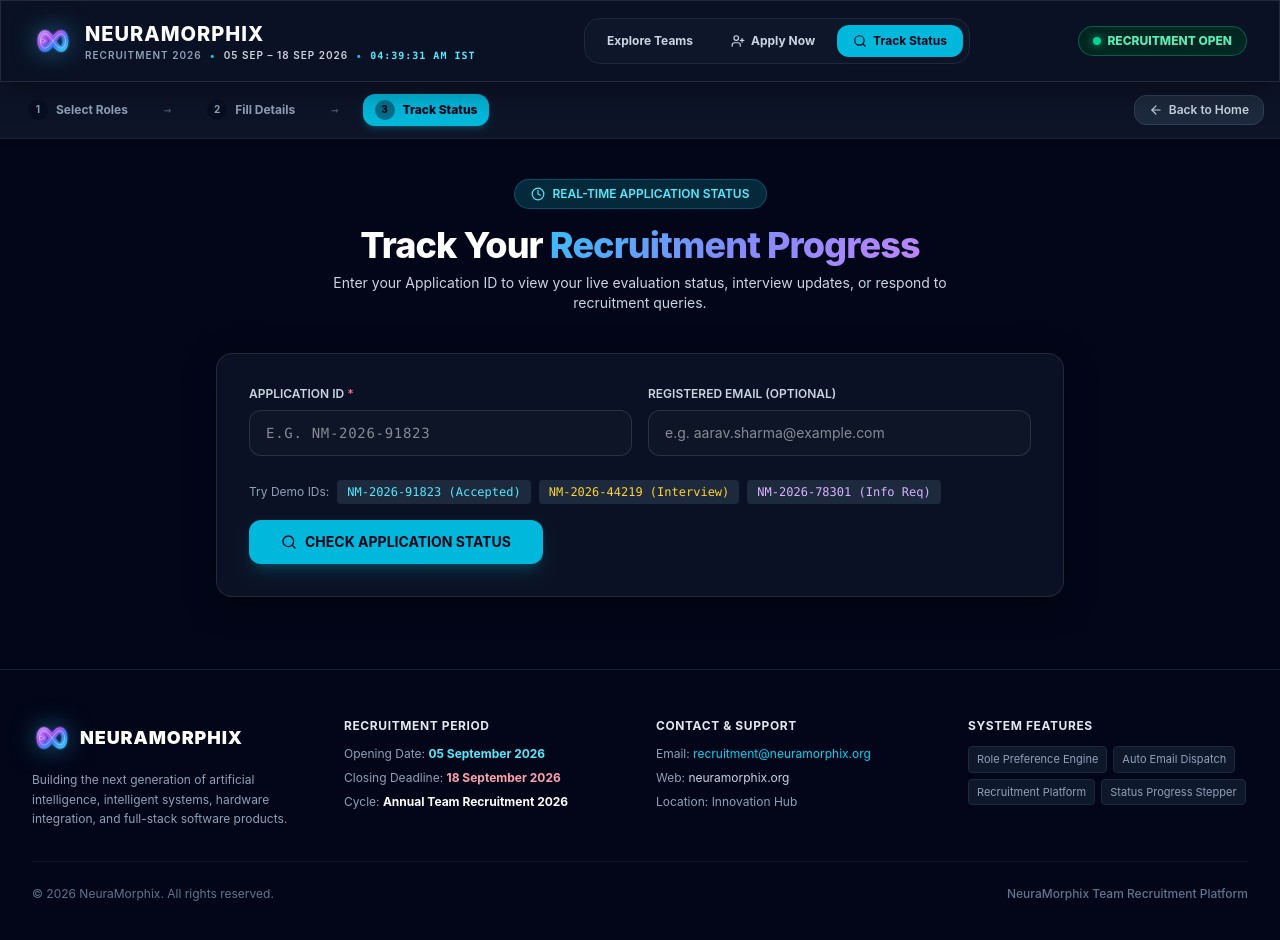
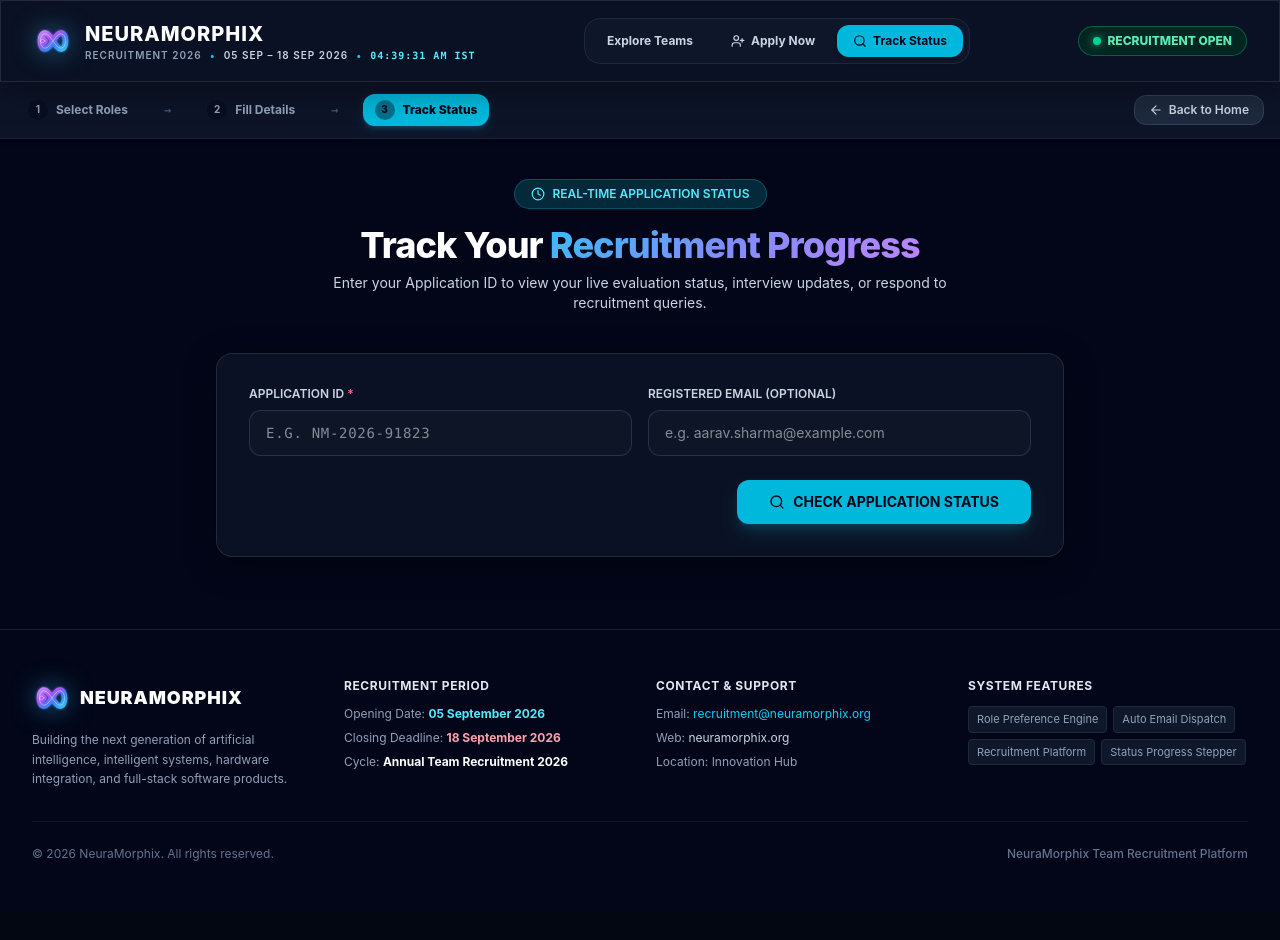
Before and after one commit to YashwantkumarPolaki/NeuraMorphix_recruitment, a React (Vite) app: page / in a window 1280 px wide. Both pictures are taken after a click on the button "Track Status". Shown: the top 940 px of the page. After the commit the page ends 910 px from the top, so only its background shows below. Built offline with nearby package versions, Linux system fonts and the light colour scheme.

Commit message:
Remove demo links and demo buttons from StatusTracker

```diff
--- a/src/components/StatusTracker.tsx
+++ b/src/components/StatusTracker.tsx
@@ -36,17 +36,6 @@ export const StatusTracker: React.FC = () => {
     } else {
       setSearchedApplicant(null);
       setNotFound(true);
-    }
-  };
-
-  const handleQuickDemoSelect = (appId: string) => {
-    setAppIdInput(appId);
-    setEmailInput('');
-    const found = DatabaseService.getApplicantById(appId);
-    if (found) {
-      setSearchedApplicant(found);
-      setNotFound(false);
-      setReplySuccessMsg(null);
     }
   };
 
@@ -151,36 +140,10 @@ export const StatusTracker: React.FC = () => {
             </div>
           </div>
 
-          <div className="flex flex-wrap items-center justify-between gap-4 pt-2">
-            {/* Quick Demo Pre-fill Links */}
-            <div className="flex flex-wrap items-center gap-2 text-xs text-slate-400">
-              <span className="select-none">Try Demo IDs:</span>
-              <button
-                type="button"
-                onClick={() => handleQuickDemoSelect('NM-2026-91823')}
-                className="px-2.5 py-1 rounded bg-slate-800 hover:bg-slate-700 text-cyan-300 font-mono cursor-pointer select-none"
-              >
-                NM-2026-91823 (Accepted)
-              </button>
-              <button
-                type="button"
-                onClick={() => handleQuickDemoSelect('NM-2026-44219')}
-                className="px-2.5 py-1 rounded bg-slate-800 hover:bg-slate-700 text-amber-300 font-mono cursor-pointer select-none"
-              >
-                NM-2026-44219 (Interview)
-              </button>
-              <button
-                type="button"
-                onClick={() => handleQuickDemoSelect('NM-2026-78301')}
-                className="px-2.5 py-1 rounded bg-slate-800 hover:bg-slate-700 text-purple-300 font-mono cursor-pointer select-none"
-              >
-                NM-2026-78301 (Info Req)
-              </button>
-            </div>
-
+          <div className="flex justify-end pt-2">
             <button
               type="submit"
-              className="px-8 py-3 rounded-xl text-sm font-bold bg-cyan-500 hover:bg-cyan-400 text-slate-950 flex items-center gap-2 shadow-lg shadow-cyan-500/20"
+              className="px-8 py-3 rounded-xl text-sm font-bold bg-cyan-500 hover:bg-cyan-400 text-slate-950 flex items-center gap-2 shadow-lg shadow-cyan-500/20 cursor-pointer"
             >
               <Search className="w-4 h-4" />
               CHECK APPLICATION STATUS
```
